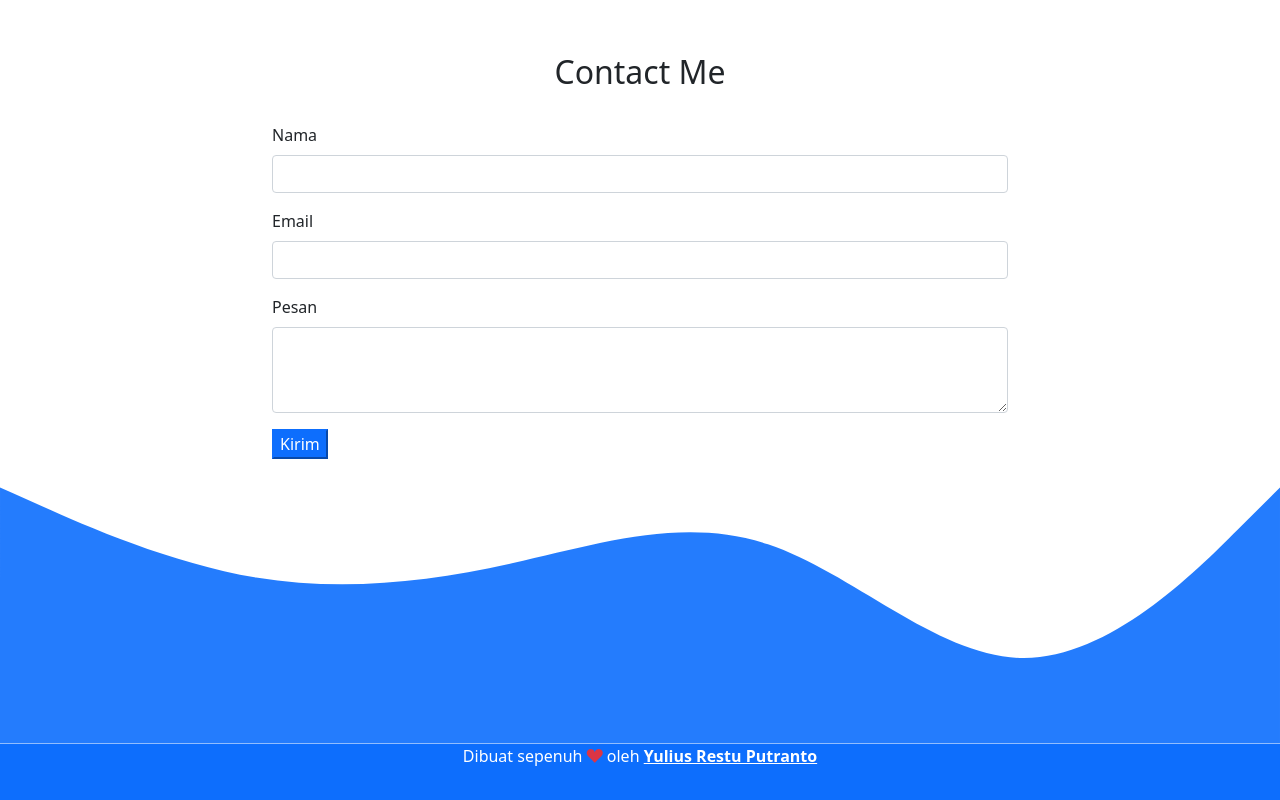
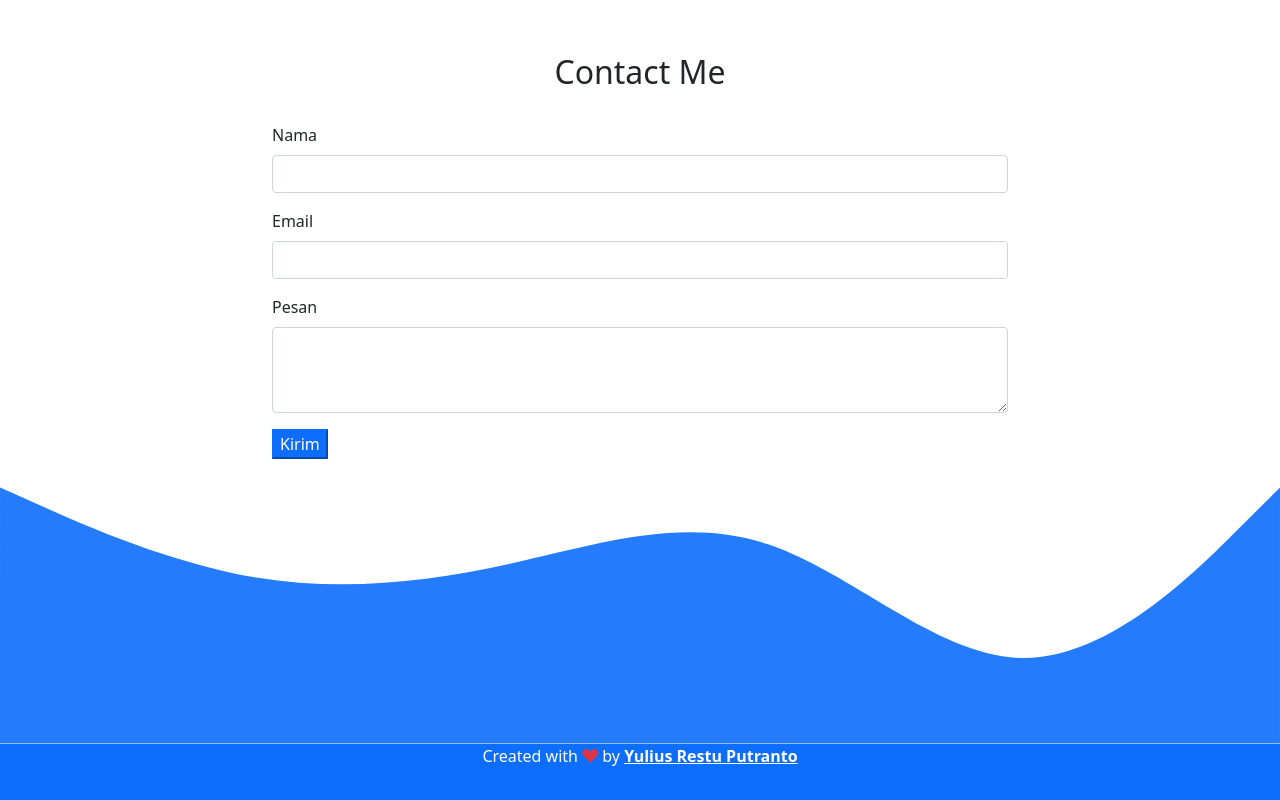
Before and after one commit to JustIjul/yuliusrestup.github.io, a plain HTML site: page index.html in a window 1280 px wide. Shown: the part 2302-3102 px from the top of the page. Drawn offline with nearby package versions, Linux system fonts and the light colour scheme.

Commit message:
tambah fitur footer

```diff
--- a/index.html
+++ b/index.html
@@ -167,7 +167,7 @@
 
  <!-- Awal Footer -->
  <footer class="bg-primary text-center text-white pb-3">
-   <p>Dibuat sepenuh <i class="bi bi-suit-heart-fill text-danger"></i> oleh <a href="https://www.instagram.com/juliusfelix.x/" class="text-white fw-bold">Yulius Restu Putranto</a></p>
+   <p>Created with <i class="bi bi-suit-heart-fill text-danger"></i> by <a href="https://www.instagram.com/juliusfelix.x/" class="text-white fw-bold">Yulius Restu Putranto</a></p>
  </footer>
  <!-- Akhir Footer -->
 
```
